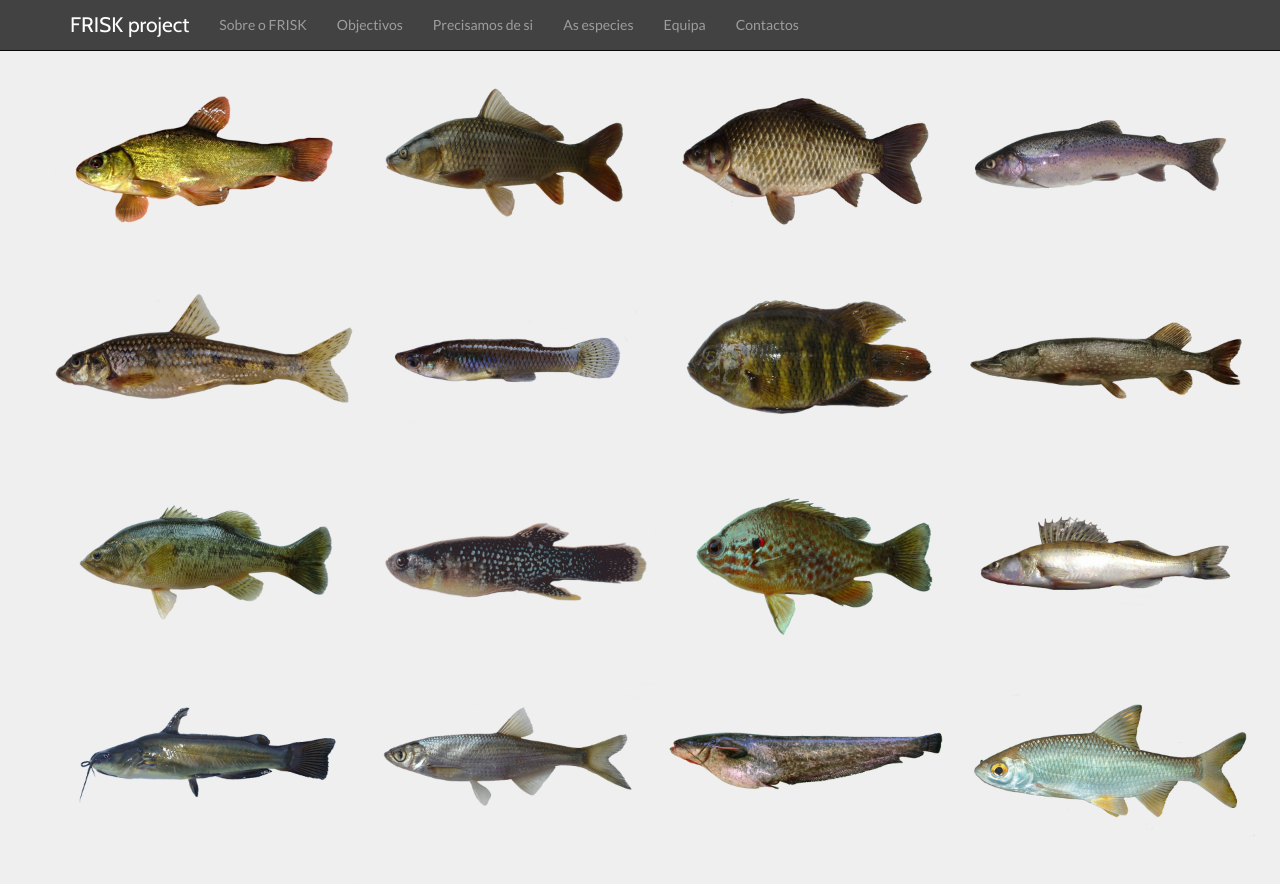
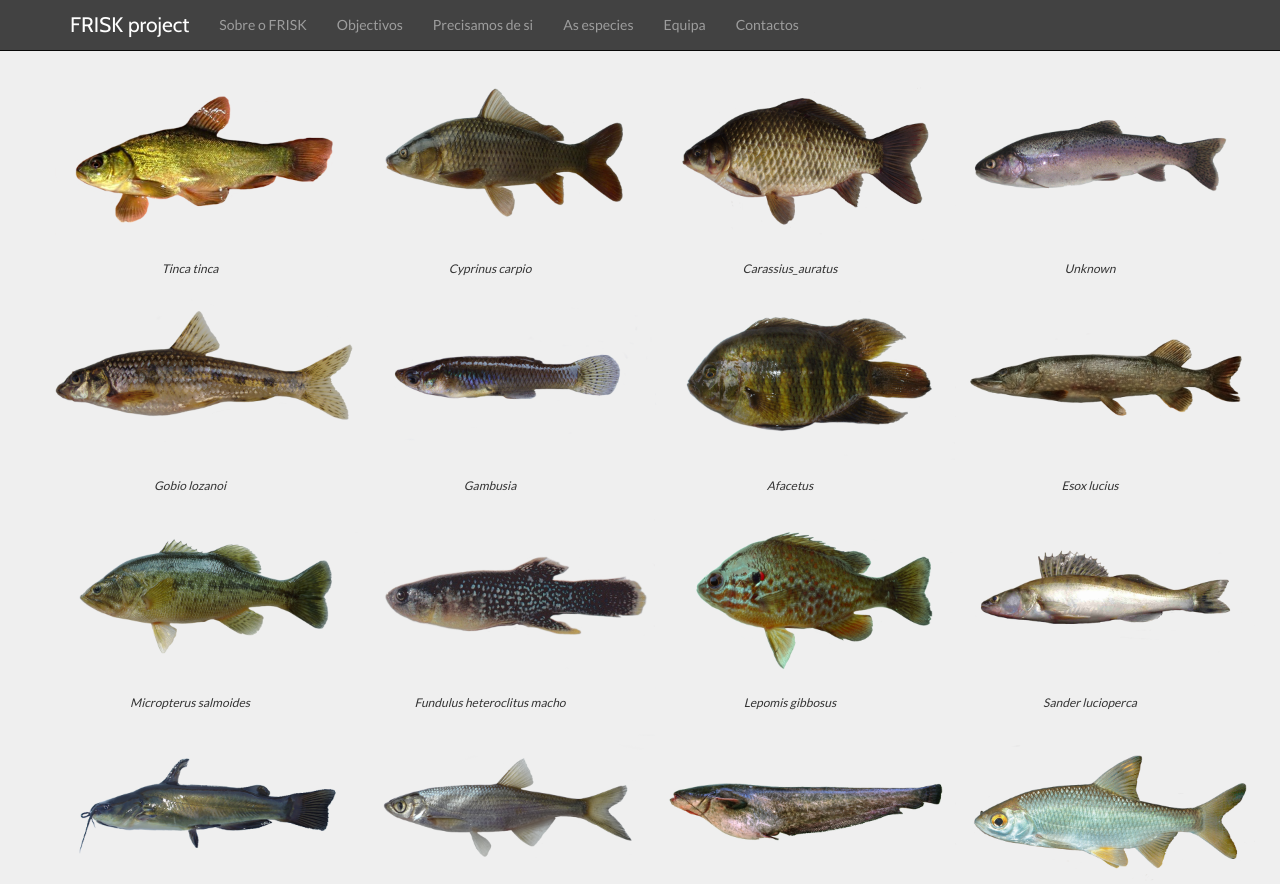
Before and after one commit to tegendraads/frisk, an Angular app: page /gallery in a window 1280 px wide. Shown: the top 884 px of the page. Built offline with nearby package versions, Linux system fonts and the light colour scheme; a web font is replaced by a local one.

Commit message:
Detail page fish

```diff
--- a/src/app/gallery/gallery.component.css
+++ b/src/app/gallery/gallery.component.css
@@ -22,3 +22,7 @@ h1, h2{
     height:200px;
     overflow:hidden;
 }
+.caption {
+    color: #333333;
+    font-size: 12px;
+}
--- a/src/app/gallery/gallery.component.html
+++ b/src/app/gallery/gallery.component.html
@@ -10,6 +10,7 @@
                 <img src="assets/img/{{image.url}}" class="img-fluid fishimage" alt="">
                 </a>
             </div>
+            <div class="caption"><i>{{image.caption}}</i></div>
         </div>
     </div>
 </div>
--- a/src/app/gallery/gallery.component.ts
+++ b/src/app/gallery/gallery.component.ts
@@ -8,9 +8,9 @@ import { ImageService } from '../image/shared/image.service';
 })
 
 export class GalleryComponent implements OnChanges {
-  images:any[];
-  filterBy?: string = 'all'
-  visibleImages:any[] = [];
+  images: any[];
+  filterBy: String = 'all';
+  visibleImages: any[] = [];
 
   constructor(private imageService: ImageService) {
     console.log(this.filterBy)
--- a/src/app/image/image-detail.component.html
+++ b/src/app/image/image-detail.component.html
@@ -1,13 +1,14 @@
+<div class="row">
+  <div class="col-md-12 caption-row">
+    <span id="caption">
+     <i> {{image.caption}}</i>
+    </span>
+  </div>
+</div>
+
 <div class="row">
   <div class=col-md-12>
     <div [ngStyle]="{'background-image':'url(assets/img/'+ image.url +')'}" class="img-container paper">
     </div>
   </div>
 </div>
-<div class="row">
-    <div class="col-md-12 caption-row">
-      <span id="caption">
-        {{image.caption}}
-      </span>
-    </div>
-</div>
--- a/src/app/image/image-detail.component.ts
+++ b/src/app/image/image-detail.component.ts
@@ -1,20 +1,28 @@
 import { Component } from '@angular/core';
 import { ImageService } from './shared/image.service';
 import { ActivatedRoute } from '@angular/router'
+import { DomSanitizer, SafeResourceUrl } from '@angular/platform-browser';
 
 @Component({
   templateUrl: './image-detail.component.html',
   styleUrls: ['./image-detail.component.css']
 })
 export class ImageDetailComponent {
-  image:any;
+  image: any;
+  linktofish: SafeResourceUrl;
 
   constructor(private imageService: ImageService,
+    private sanitizer: DomSanitizer,
     private route: ActivatedRoute) { }
 
-  ngOnInit(){
+  ngOnInit() {
     this.image = this.imageService.getImage(
       +this.route.snapshot.params['id']
     )
+    this.updateUrl(this.image.link);
+  }
+  updateUrl(id: string) {
+    console.log(id);
+    const linkedUrl: string = 'http://portugal.inaturalist.org/taxa/' + id;
   }
 }
--- a/src/app/image/shared/image.service.ts
+++ b/src/app/image/shared/image.service.ts
@@ -13,23 +13,23 @@ export class ImageService{
     }
 }
 const IMAGES =[
-{'id' : 1, 'category' : 'fish', 'caption' : 'C1_R1_Tinca_tinca', 'url' : 'C1_R1_Tinca_tinca.png'},
-{'id' : 2, 'category' : 'fish', 'caption' : 'C1_R2_Cyprinus_carpio', 'url' : 'C1_R2_Cyprinus_carpio.png'},
-{'id' : 3, 'category' : 'fish', 'caption' : 'C1_R3_Carassius_auratus', 'url' : 'C1_R3_Carassius_auratus.png'},
-{'id' : 4, 'category' : 'fish', 'caption' : 'C1_R4_O_mykiss', 'url' : 'C1_R4_O_mykiss.png'},
-{'id' : 5, 'category' : 'fish', 'caption' : 'C1_R5_gobio_lozanoi', 'url' : 'C1_R5_gobio_lozanoi.png'},
-{'id' : 6, 'category' : 'fish', 'caption' : 'C2_R1_Gambusia', 'url' : 'C2_R1_Gambusia.png'},
-{'id' : 7, 'category' : 'fish', 'caption' : 'C2_R2_Afacetus', 'url' : 'C2_R2_Afacetus.png'},
-{'id' : 8, 'category' : 'fish', 'caption' : 'C2_R3_Esox_lucius', 'url' : 'C2_R3_Esox_lucius.png'},
-{'id' : 9, 'category' : 'fish', 'caption' : 'C2_R4_Micropterus_salmoides', 'url' : 'C2_R4_Micropterus_salmoides.png'},
-{'id' : 10, 'category' : 'fish', 'caption' : 'C2_R5_fundulus_heteroclitus_macho', 'url' : 'C2_R5_fundulus_heteroclitus_macho.png'},
-{'id' : 11, 'category' : 'fish', 'caption' : 'C3_R1_Lepomis-gibbosus', 'url' : 'C3_R1_Lepomis-gibbosus.png'},
-{'id' : 12, 'category' : 'fish', 'caption' : 'C3_R2_Sander_lucioperca', 'url' : 'C3_R2_Sander_lucioperca.png'},
-{'id' : 13, 'category' : 'fish', 'caption' : 'C3_R3_Ameiurus_melas', 'url' : 'C3_R3_Ameiurus_melas.png'},
-{'id' : 14, 'category' : 'fish', 'caption' : 'C3_R4_Alburnus_alburnus', 'url' : 'C3_R4_Alburnus_alburnus.png'},
-{'id' : 15, 'category' : 'fish', 'caption' : 'C4_R1_Silurus_glanis', 'url' : 'C4_R1_Silurus_glanis.png'},
-{'id' : 16, 'category' : 'fish', 'caption' : 'C4_R2_Rutilus_rutilus', 'url' : 'C4_R2_Rutilus_rutilus.png'},
-{'id' : 17, 'category' : 'fish', 'caption' : 'C4_R3_Carassius-gibelius', 'url' : 'C4_R3_Carassius-gibelius.png'},
-{'id' : 18, 'category' : 'fish', 'caption' : 'C4_R4_I_punctatus', 'url' : 'C4_R4_I_punctatus.png'},
-{'id' : 19, 'category' : 'fish', 'caption' : 'C4_R5_Perca_fluviatili', 'url' : 'C4_R5_Perca_fluviatilis.png'}
+{'id' : 1, 'category' : 'fish', 'caption' : 'Tinca tinca', 'url' : 'C1_R1_Tinca_tinca.png', 'link' : '114177-Tinca-tinca'},
+{'id' : 2, 'category' : 'fish', 'caption' : 'Cyprinus carpio', 'url' : 'C1_R2_Cyprinus_carpio.png'},
+{'id' : 3, 'category' : 'fish', 'caption' : 'Carassius_auratus', 'url' : 'C1_R3_Carassius_auratus.png'},
+{'id' : 4, 'category' : 'fish', 'caption' : 'Unknown', 'url' : 'C1_R4_O_mykiss.png'},
+{'id' : 5, 'category' : 'fish', 'caption' : 'Gobio lozanoi', 'url' : 'C1_R5_gobio_lozanoi.png'},
+{'id' : 6, 'category' : 'fish', 'caption' : 'Gambusia', 'url' : 'C2_R1_Gambusia.png'},
+{'id' : 7, 'category' : 'fish', 'caption' : 'Afacetus', 'url' : 'C2_R2_Afacetus.png'},
+{'id' : 8, 'category' : 'fish', 'caption' : 'Esox lucius', 'url' : 'C2_R3_Esox_lucius.png'},
+{'id' : 9, 'category' : 'fish', 'caption' : 'Micropterus salmoides', 'url' : 'C2_R4_Micropterus_salmoides.png'},
+{'id' : 10, 'category' : 'fish', 'caption' : 'Fundulus heteroclitus macho', 'url' : 'C2_R5_fundulus_heteroclitus_macho.png'},
+{'id' : 11, 'category' : 'fish', 'caption' : 'Lepomis gibbosus', 'url' : 'C3_R1_Lepomis-gibbosus.png'},
+{'id' : 12, 'category' : 'fish', 'caption' : 'Sander lucioperca', 'url' : 'C3_R2_Sander_lucioperca.png'},
+{'id' : 13, 'category' : 'fish', 'caption' : 'Ameiurus melas', 'url' : 'C3_R3_Ameiurus_melas.png'},
+{'id' : 14, 'category' : 'fish', 'caption' : 'Alburnus alburnus', 'url' : 'C3_R4_Alburnus_alburnus.png'},
+{'id' : 15, 'category' : 'fish', 'caption' : 'Silurus glanis', 'url' : 'C4_R1_Silurus_glanis.png'},
+{'id' : 16, 'category' : 'fish', 'caption' : 'Rutilus rutilus', 'url' : 'C4_R2_Rutilus_rutilus.png'},
+{'id' : 17, 'category' : 'fish', 'caption' : 'Carassius gibelius', 'url' : 'C4_R3_Carassius-gibelius.png'},
+{'id' : 18, 'category' : 'fish', 'caption' : 'I punctatus', 'url' : 'C4_R4_I_punctatus.png'},
+{'id' : 19, 'category' : 'fish', 'caption' : 'Perca fluviatili', 'url' : 'C4_R5_Perca_fluviatilis.png'}
 ];
--- a/src/app/navbar/navbar.component.html
+++ b/src/app/navbar/navbar.component.html
@@ -2,7 +2,7 @@
   <nav class="navbar navbar-inverse navbar-fixed-top">
     <div class="container">
       <div class="navbar-header">
-        <a class="navbar-brand logo" href="#">{{ title }}</a>
+        <a class="navbar-brand logo" [routerLink]="['/sobre']">{{ title }}</a>
       </div>
       <div id="navbar" class="collapse navbar-collapse">
          <ul class="nav navbar-nav">
--- a/src/routes.ts
+++ b/src/routes.ts
@@ -6,7 +6,7 @@ import { WebtextComponent } from './app/webtext/webtext.component'
 
 export const appRoutes: Routes = [
   { path: 'gallery', component: GalleryComponent },
-  { path: 'image/:id', component: ImageDetailComponent },
+  { path: 'gallery/image/:id', component: ImageDetailComponent },
   { path: 'sobre', component: WebtextComponent },
   { path: 'objectivos', component: WebtextComponent },
   { path: 'precisamos-de-si', component: WebtextComponent },
```
